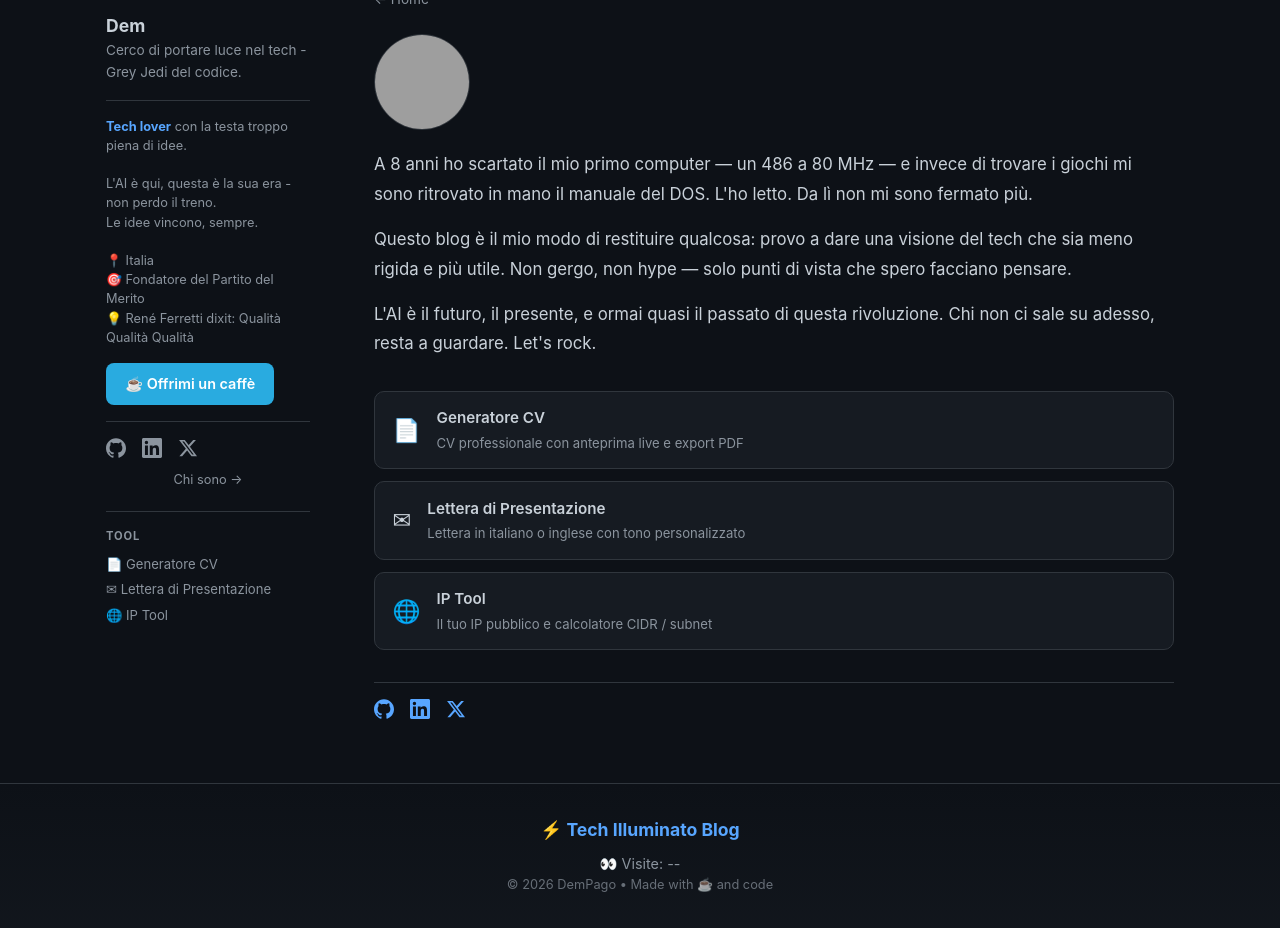
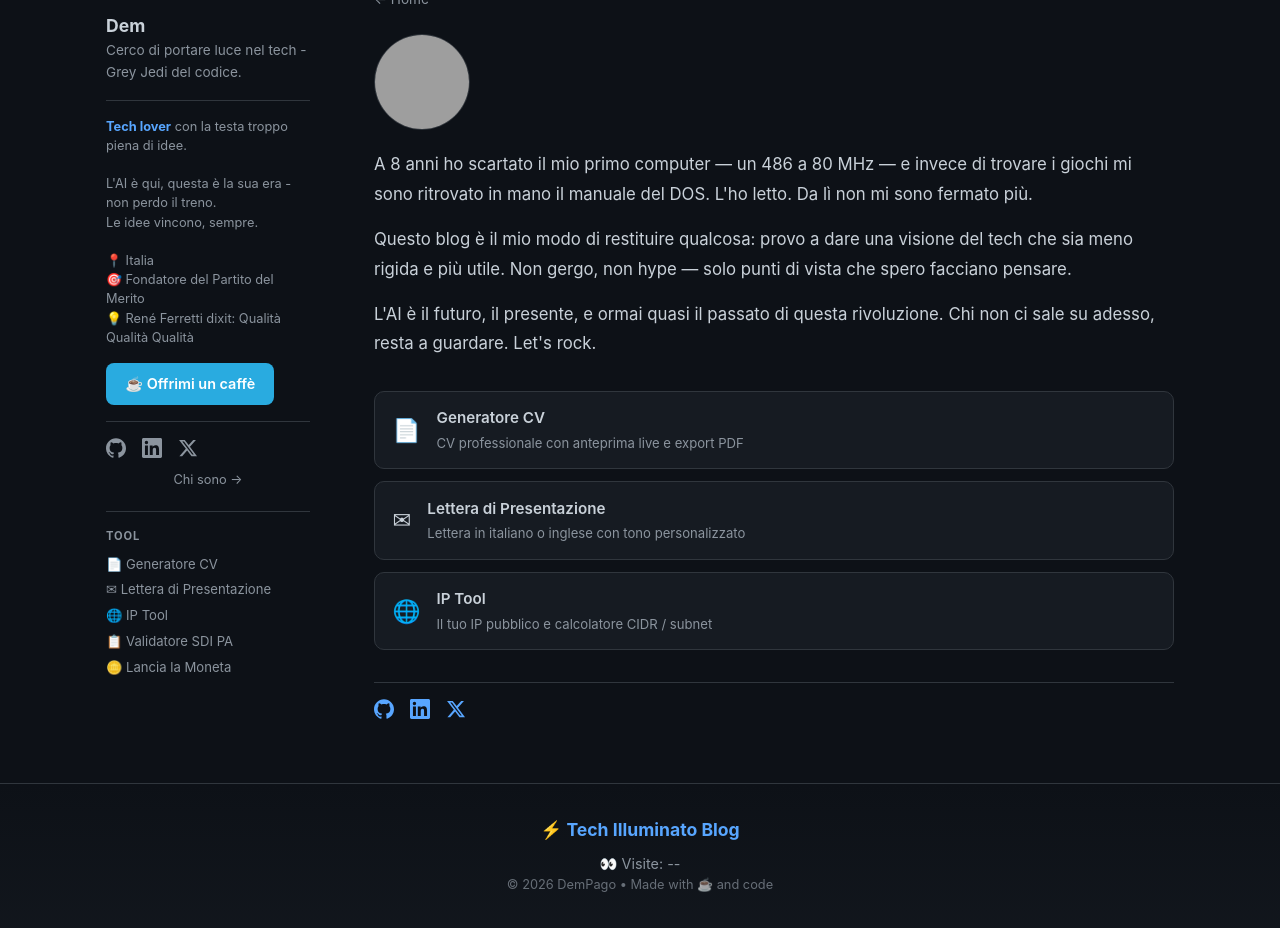
Before and after one commit to DemPago/DemPago.github.io, a Jekyll site: the page built from about.md, in a window 1280 px wide, cut to the strip 186-1114 px from the top of the page. Built offline with Jekyll 4.4.1, drawn with Linux system fonts in a browser that asks for light colours; comment, search, counter and statistics services are not loaded; grey boxes are pictures that could not be loaded.

Commit message:
Add Validatore SDI e Lancia Moneta alla sidebar Tool

```diff
--- a/_layouts/default.html
+++ b/_layouts/default.html
@@ -86,6 +86,8 @@
           <a href="/app/curriculum/" style="font-size:0.82rem;color:var(--text-muted);text-decoration:none;transition:color 0.2s;" onmouseover="this.style.color='var(--accent)'" onmouseout="this.style.color='var(--text-muted)'">&#128196; Generatore CV</a>
           <a href="/app/cover-letter/" style="font-size:0.82rem;color:var(--text-muted);text-decoration:none;transition:color 0.2s;" onmouseover="this.style.color='var(--accent)'" onmouseout="this.style.color='var(--text-muted)'">&#9993; Lettera di Presentazione</a>
           <a href="/app/ip-tool/" style="font-size:0.82rem;color:var(--text-muted);text-decoration:none;transition:color 0.2s;" onmouseover="this.style.color='var(--accent)'" onmouseout="this.style.color='var(--text-muted)'">&#127760; IP Tool</a>
+          <a href="/app/validatore-sdi/" style="font-size:0.82rem;color:var(--text-muted);text-decoration:none;transition:color 0.2s;" onmouseover="this.style.color='var(--accent)'" onmouseout="this.style.color='var(--text-muted)'">&#128203; Validatore SDI PA</a>
+          <a href="/app/lancio-moneta/" style="font-size:0.82rem;color:var(--text-muted);text-decoration:none;transition:color 0.2s;" onmouseover="this.style.color='var(--accent)'" onmouseout="this.style.color='var(--text-muted)'">&#129689; Lancia la Moneta</a>
         </div>
       </div>
     </aside>
```
